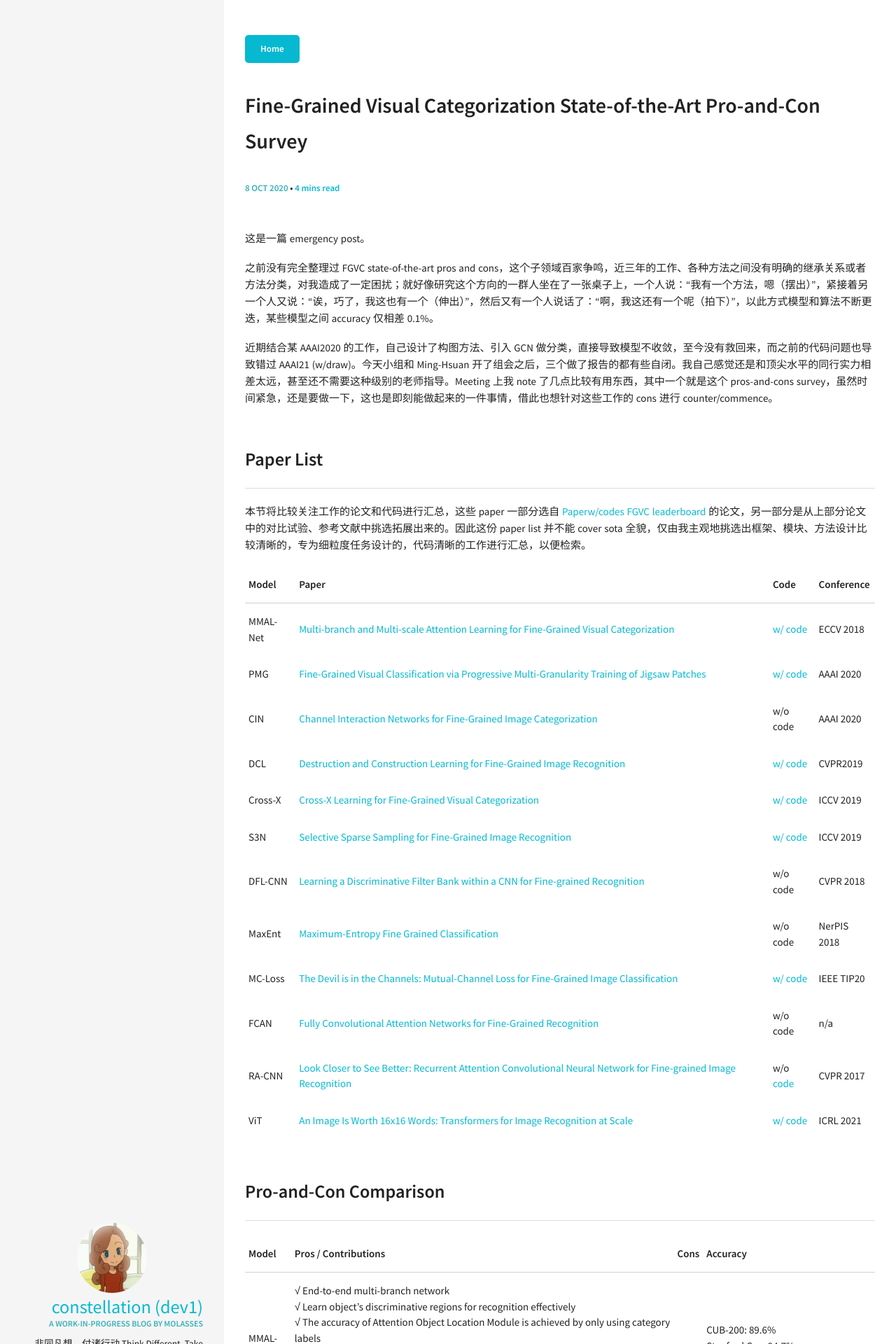
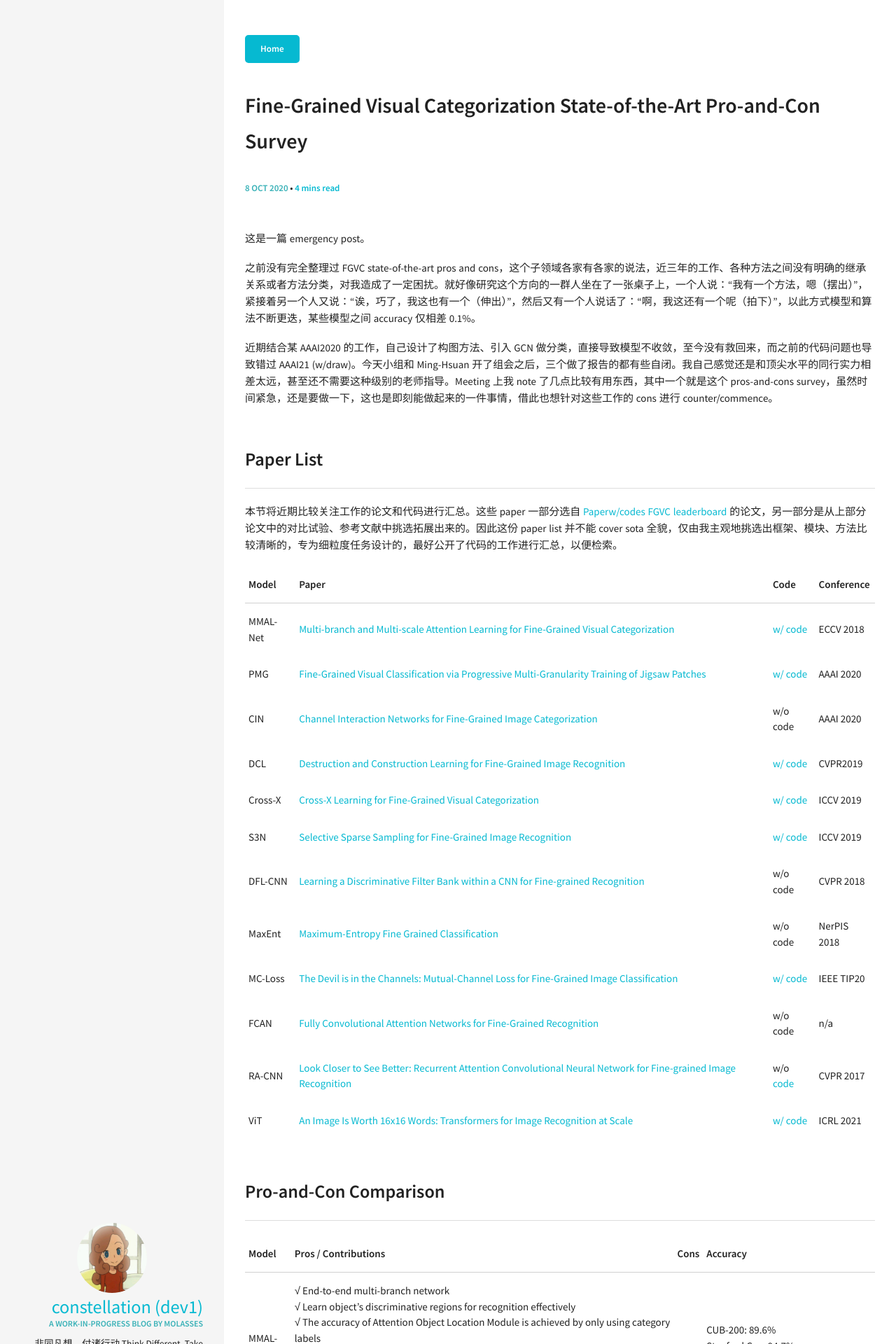
Before and after one commit to sleeplessai/sleeplessai.github.io, a Jekyll site: the page built from _posts/2020-10-08-fgvc-sota-pro-and-con-survey.md, in a window 1280 px wide. Shown: the top 1920 px of the page at 70% size. Built offline with Jekyll 4.4.1, drawn with Linux system fonts in a browser that asks for light colours; nearby versions of some CDN libraries; some of the changed text lies outside the part shown.

Commit message:
post: fgvc sota pro-and-con survey, revision

```diff
--- a/_posts/2020-10-08-fgvc-sota-pro-and-con-survey.md
+++ b/_posts/2020-10-08-fgvc-sota-pro-and-con-survey.md
@@ -3,7 +3,7 @@ layout: post
 title: "Fine-Grained Visual Categorization State-of-the-Art Pro-and-Con Survey"
 date: 2020-10-08 22:25:00 +0800
 comments: false
-categories: [road2phd]
+categories: [Road2PhD]
 excerpt: "Emergency post: 细粒度图像分类（FGVC）研究现状的优缺点对比简易综述，整理主流方法和性能指标。拯救 AAAI 2021 废稿。"
 math: true
 # stickie: true
@@ -11,13 +11,13 @@ math: true
 
 这是一篇 emergency post。
 
-之前没有完全整理过 FGVC state-of-the-art pros and cons，这个子领域百家争鸣，近三年的工作、各种方法之间没有明确的继承关系或者方法分类，对我造成了一定困扰；就好像研究这个方向的一群人坐在了一张桌子上，一个人说：“我有一个方法，嗯（摆出）”，紧接着另一个人又说：“诶，巧了，我这也有一个（伸出）”，然后又有一个人说话了：“啊，我这还有一个呢（拍下）”，以此方式模型和算法不断更迭，某些模型之间 accuracy 仅相差 0.1%。
+之前没有完全整理过 FGVC state-of-the-art pros and cons，这个子领域各家有各家的说法，近三年的工作、各种方法之间没有明确的继承关系或者方法分类，对我造成了一定困扰。就好像研究这个方向的一群人坐在了一张桌子上，一个人说：“我有一个方法，嗯（摆出）”，紧接着另一个人又说：“诶，巧了，我这也有一个（伸出）”，然后又有一个人说话了：“啊，我这还有一个呢（拍下）”，以此方式模型和算法不断更迭，某些模型之间 accuracy 仅相差 0.1%。
 
 近期结合某 AAAI2020 的工作，自己设计了构图方法、引入 GCN 做分类，直接导致模型不收敛，至今没有救回来，而之前的代码问题也导致错过 AAAI21 (w/draw)。今天小组和 Ming-Hsuan 开了组会之后，三个做了报告的都有些自闭。我自己感觉还是和顶尖水平的同行实力相差太远，甚至还不需要这种级别的老师指导。Meeting 上我 note 了几点比较有用东西，其中一个就是这个 pros-and-cons survey，虽然时间紧急，还是要做一下，这也是即刻能做起来的一件事情，借此也想针对这些工作的 cons 进行 counter/commence。
 
 ## Paper List
 
-本节将比较关注工作的论文和代码进行汇总，这些 paper 一部分选自 [Paperw/codes FGVC leaderboard](https://paperswithcode.com/task/fine-grained-image-classification) 的论文，另一部分是从上部分论文中的对比试验、参考文献中挑选拓展出来的。因此这份 paper list 并不能 cover sota 全貌，仅由我主观地挑选出框架、模块、方法设计比较清晰的，专为细粒度任务设计的，代码清晰的工作进行汇总，以便检索。
+本节将近期比较关注工作的论文和代码进行汇总。这些 paper 一部分选自 [Paperw/codes FGVC leaderboard](https://paperswithcode.com/task/fine-grained-image-classification) 的论文，另一部分是从上部分论文中的对比试验、参考文献中挑选拓展出来的。因此这份 paper list 并不能 cover sota 全貌，仅由我主观地挑选出框架、模块、方法比较清晰的，专为细粒度任务设计的，最好公开了代码的工作进行汇总，以便检索。
 
 | Model | Paper | Code | Conference |
 | ---- | ---- | ---- | ---- |
@@ -49,6 +49,16 @@ math: true
 
 ## Brief Conclusion
 
-明确了 end-to-end 网络的两种方法分类。DFL-CNN 的论文中指出：more recent CNN-based approaches are usually trained end-to-end and can be roughly divided into two categories: **localization-classification subnetworks** and **end-to-end feature encoding**，类似于 detection/segmentation 中的 two-stage 和 one-stage 的分类。根据之前实验的思路，实现细节上，我的方法归类于 part-based end-to-end feature encoding FGVC。实作中往往只有图片的类别标签，所以很大程度上 loc-cls subnet 方法的 localization 处于半监督或弱监督的状态。
+汇总和对比之后对目前 sota 有如下几点总结。
 
-其次是各个方法的设计，有出发点上的不同。MC-Loss，MaxEnt 等工作是从 loss function 或 metrics 的角度对 plain network 做提升，对概率分布一类的推理证明要求较高；多层级的网络一般采用多 loss 加和，。MMAL-Net，PMG，DCL，S3N 等工作是以设计了 novel framework 自居，设计了一些新的模块和 feature 使用方式。不同的 part-based 的工作有所不同，但已经成为细粒度分类的必备。例如，MMAL-Net 开发了 AOLM 和 APPM 用于预选区域和目标分片的两级模块；PMG 中的 jigsaws generator 直接将图片分割、打乱成拼图块，但配合 progressive training 就显得独立性不够强，也许存在耦合。对 feature maps 利用方式的改进大多是通过通道的 selection，attention，不同层级、形状的 pooling 等方式进行的。
+**首先，明确了细粒度分类任务 end-to-end 网络的两种类型。**
+
+DFL-CNN 的论文中指出：more recent CNN-based approaches are usually trained end-to-end and can be roughly divided into two categories: **localization-classification subnetworks** and **end-to-end feature encoding**，类似于 detection/segmentation 中的 two-stage 和 one-stage 的分类。根据之前实验的思路，实现细节上，我的方法归类于 part-based end-to-end feature encoding FGVC。实作中往往只有图片的类别标签，所以很大程度上 loc-cls subnet 方法的 localization 处于半监督或弱监督的状态。
+
+**其次是各个方法的设计，侧重点和出发点有不同。**
+
+MC-Loss，MaxEnt 等工作是从 loss function 或 metrics 的角度对 plain network 做提升，对概率分布一类的推理证明要求较高；多层级的网络一般采用多 loss 加和，而一般能监督的标签只有图像标签，越来越多的工作都摒弃了 bbox/part annotation，所以 cross entropy loss 依然是最常用的 loss，中间层自然会有处于半监督或弱监督的层。
+
+MMAL-Net，PMG，DCL，S3N 等工作是以设计了 novel framework 自居，设计了一些新的模块和 feature 使用方式。不同的 part-based 的工作在图像预处理时分片方式略有所不同，但已经成为细粒度分类的必备。例如，MMAL-Net 开发了 AOLM 和 APPM 用于预选区域和目标分片的两级模块；PMG 中的 jigsaws generator 直接将图片分割、打乱成拼图块后重组成图片，但配合 progressive training 就显得独立性不够强，也许存在耦合。
+
+改进 feature maps 利用的工作会从 channel selection，attention，pooling 等方向提出创新，探究特征权重，高低频信号，不同图像、通道之间的联系，提升模型的整体性能。要进一步改进容易收到 limited novelty 警告，论文会显得比较单薄，想要设计出令人 impressed 的模块有很大难度，仍可以尝试。
```
